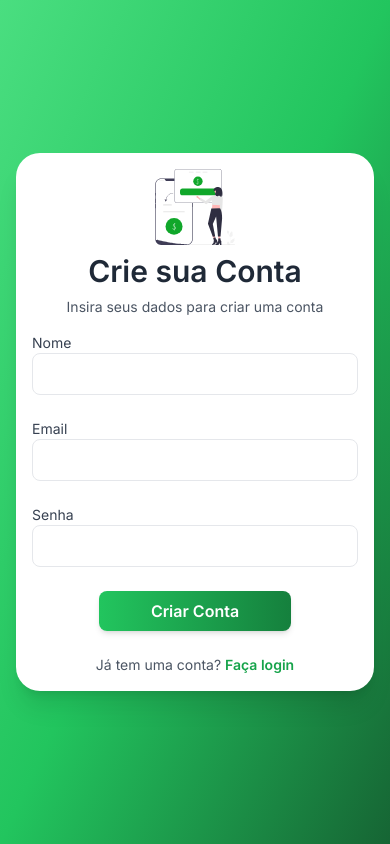
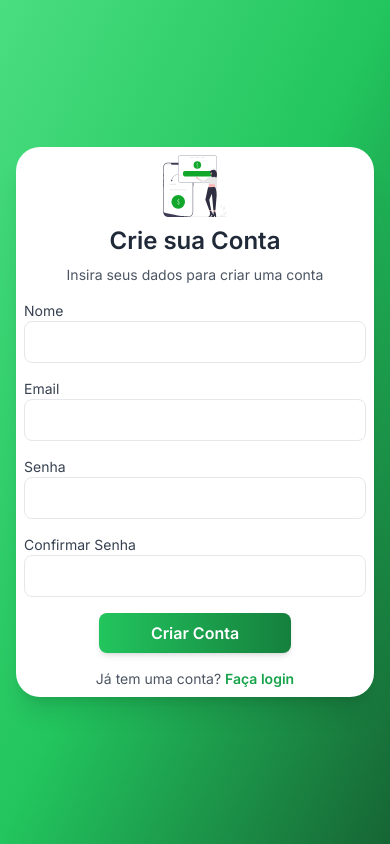
Before and after one commit to MillerFelix/cashflow-app, a React (Vite) app: page /register in a window 390 px wide. Built offline with nearby package versions, Linux system fonts and the light colour scheme; no server answers.

Commit message:
Improved user registration

```diff
--- a/src/pages/Register.jsx
+++ b/src/pages/Register.jsx
@@ -1,18 +1,21 @@
 import { useState } from "react";
-import { auth, db } from "../firebase"; // Importando o Firebase
+import { auth, db } from "../firebase";
 import { createUserWithEmailAndPassword } from "firebase/auth";
-import { doc, setDoc } from "firebase/firestore"; // Importando para manipulação do Firestore
+import { doc, setDoc } from "firebase/firestore";
 import { Link, useNavigate } from "react-router-dom";
 import Loader from "../components/common/Loader";
 import TextInput from "../components/common/TextInput";
 import Button from "../components/common/Button";
+import StatusMessage from "../components/common/StatusMessage"; // Importado para mensagens
 
 function Register() {
   const [email, setEmail] = useState("");
   const [password, setPassword] = useState("");
-  const [name, setName] = useState(""); // Novo estado para o nome
+  const [confirmPassword, setConfirmPassword] = useState("");
+  const [name, setName] = useState("");
   const [error, setError] = useState("");
   const [passwordError, setPasswordError] = useState("");
+  const [successMessage, setSuccessMessage] = useState("");
   const [loading, setLoading] = useState(false);
   const navigate = useNavigate();
 
@@ -21,9 +24,16 @@ function Register() {
     setLoading(true);
     setError("");
     setPasswordError("");
+    setSuccessMessage("");
 
     if (password.length < 6) {
       setPasswordError("A senha deve ter no mínimo 6 caracteres.");
+      setLoading(false);
+      return;
+    }
+
+    if (password !== confirmPassword) {
+      setPasswordError("As senhas não coincidem.");
       setLoading(false);
       return;
     }
@@ -36,11 +46,10 @@ function Register() {
       );
       const user = userCredential.user;
 
-      await setDoc(doc(db, "users", user.uid), {
-        name: name, // Salva o nome
-      });
+      await setDoc(doc(db, "users", user.uid), { name });
 
-      navigate("/login");
+      setSuccessMessage("Conta criada com sucesso!");
+      setTimeout(() => navigate("/login"), 2000); // Redireciona após 2s
     } catch (err) {
       setError("Erro ao criar conta. Tente novamente.");
     } finally {
@@ -51,28 +60,32 @@ function Register() {
   return (
     <div className="min-h-screen bg-gradient-to-br from-green-400 via-green-500 to-green-800 flex justify-center items-center px-4 relative">
       {loading && <Loader />}
-
-      <div className="p-4 sm:p-6 bg-white rounded-3xl shadow-xl w-full max-w-md sm:max-w-lg transform transition hover:scale-105 hover:shadow-2xl">
+      <div className="p-2 sm:p-6 bg-white rounded-3xl shadow-xl w-full max-w-md sm:max-w-lg max-h-screen overflow-auto">
         <div className="text-center mb-4 sm:mb-6">
           <img
             src="/login-image.svg"
             alt="Registro"
-            className="mx-auto w-20 sm:w-32 md:w-36 lg:w-40"
+            className="mx-auto w-16 sm:w-32 md:w-36 lg:w-40"
           />
-          <h2 className="text-3xl sm:text-4xl font-extrabold text-gray-800 mb-2 mt-2">
+          <h2 className="text-2xl sm:text-4xl font-extrabold text-gray-800 mb-2 mt-2">
             Crie sua Conta
           </h2>
           <p className="text-gray-600 mt-2 text-sm sm:text-base">
             Insira seus dados para criar uma conta
           </p>
         </div>
-        <form onSubmit={handleRegister} className="space-y-6">
+
+        {successMessage && (
+          <StatusMessage type="success" message={successMessage} />
+        )}
+        {error && <StatusMessage type="error" message={error} />}
+
+        <form onSubmit={handleRegister} className="space-y-4 sm:space-y-6">
           <TextInput
             label="Nome"
             value={name}
             onChange={setName}
             type="text"
-            error={error && "Digite seu nome"}
             className="w-full"
           />
           <TextInput
@@ -80,7 +93,6 @@ function Register() {
             value={email}
             onChange={setEmail}
             type="email"
-            error={error && "Preencha um email válido"}
             className="w-full"
           />
           <TextInput
@@ -91,7 +103,15 @@ function Register() {
             error={passwordError}
             className="w-full"
           />
-          {error && <p className="text-red-500 text-sm text-center">{error}</p>}
+          <TextInput
+            label="Confirmar Senha"
+            value={confirmPassword}
+            onChange={setConfirmPassword}
+            type="password"
+            error={passwordError}
+            className="w-full"
+          />
+
           <Button
             type="submit"
             bgColor="bg-gradient-to-r from-green-500 to-green-700"
@@ -101,7 +121,8 @@ function Register() {
             Criar Conta
           </Button>
         </form>
-        <p className="mt-6 text-center text-gray-600 text-sm sm:text-base">
+
+        <p className="mt-4 sm:mt-6 text-center text-gray-600 text-sm sm:text-base">
           Já tem uma conta?{" "}
           <Link
             to="/login"
```
